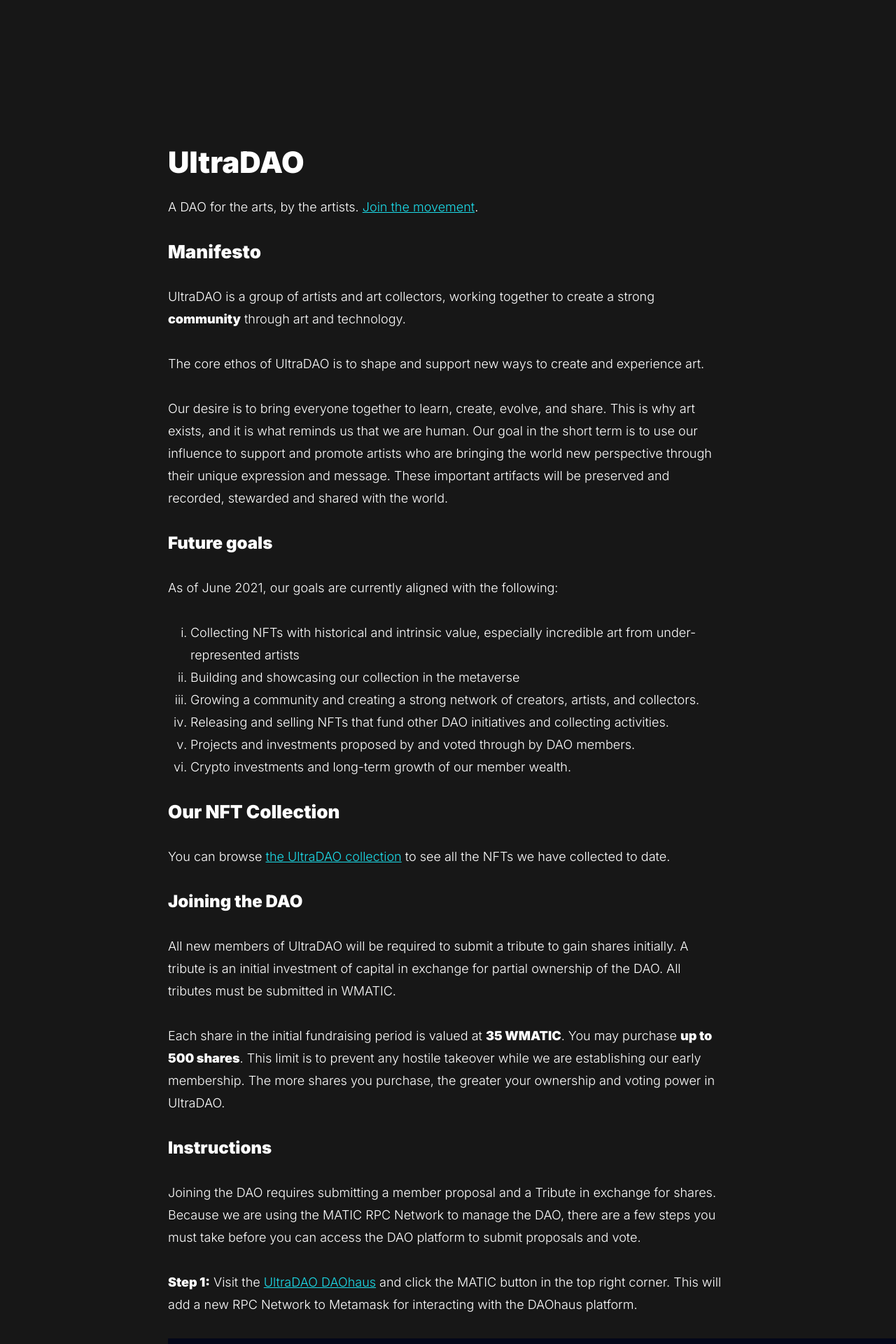
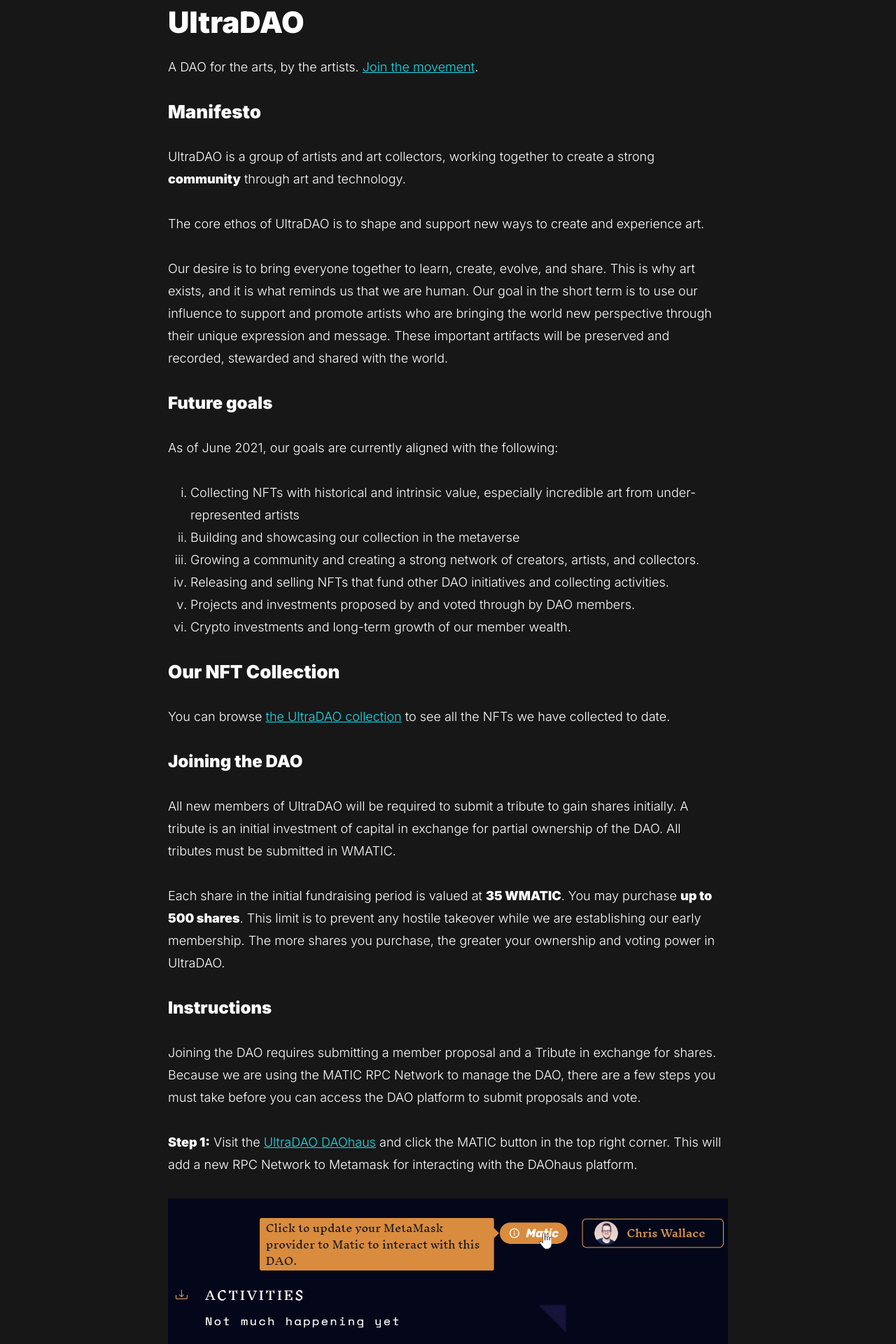
Before and after one commit to chriswallace/UltraDAO, a Jekyll site: the page built from about.md, in a window 1280 px wide. Shown: the top 1920 px of the page at 70% size. Built offline with Jekyll 4.4.1, drawn with Linux system fonts in a browser that asks for light colours.

Commit message:
Updated image width and fixed links

```diff
--- a/about.md
+++ b/about.md
@@ -55,7 +55,7 @@
 
 **Step 4:** Wrap your tribute amount of `MATIC` using [QuickSwap](https://quickswap.exchange/#/swap?inputCurrency=MATIC&outputCurrency=WMATIC). Make sure you do not wrap all of your `MATIC`. You will need to hold some for gas fees on the Polygon chain (similar to ether on ethereum). Setting aside 10-20 `MATIC` should be enough for now.
 
-**Step 5:** Submit your [Member Proposal](https://app.daohaus.club/dao/0x89/0x5c0f7e6225640a82585fc2c2d92ecafc342e185a/proposals/new/member) to join the DAO. Enter your name and provide a link to your twitter or website so we can learn more about you. No need to add a description unless you want to. Enter the number of shares you would like in the DAO and attach 35 WMATIC per share in the Tribute Amount. You may also need to approve the `WMATIC` token in order to submit.
+**Step 5:** Submit your [Member Proposal](https://app.daohaus.club/dao/0x89/0xdb278a7b6fd089b48ecca44bde4b24c6dcd29e0a/proposals/new/member) to join the DAO. Enter your name and provide a link to your twitter or website so we can learn more about you. No need to add a description unless you want to. Enter the number of shares you would like in the DAO and attach 35 WMATIC per share in the Tribute Amount. You may also need to approve the `WMATIC` token in order to submit.
 
 ###  Troubleshooting
 
--- a/assets/css/main.css
+++ b/assets/css/main.css
@@ -157,7 +157,7 @@
 
 .container{
   max-width: 800px;
-  margin: 200px auto;
+  margin: 0 auto;
   padding-bottom: 200px;
   width: calc(100% - 4rem);
 }
@@ -203,3 +203,32 @@
   border-radius: 200px;
   box-shadow: 0 0 30px rgba(255,255,255,1), inset 0 0 30px rgba(255,255,255,1);
 }
+
+img{
+  max-width: 100%;
+  height: auto;
+}
+
+.primary-nav{
+  font-size: 18px;
+}
+
+.primary-nav li{
+  display: inline;
+}
+
+.primary-nav li:first-child{
+  font-weight: bold;
+}
+
+.primary-nav a{
+  color: white;
+  text-decoration: none;
+  display: inline-block;
+  padding: 8px 10px;
+}
+
+.primary-nav a:hover{
+  color: #1CDCE9;
+  text-decoration :underline;
+}
```
